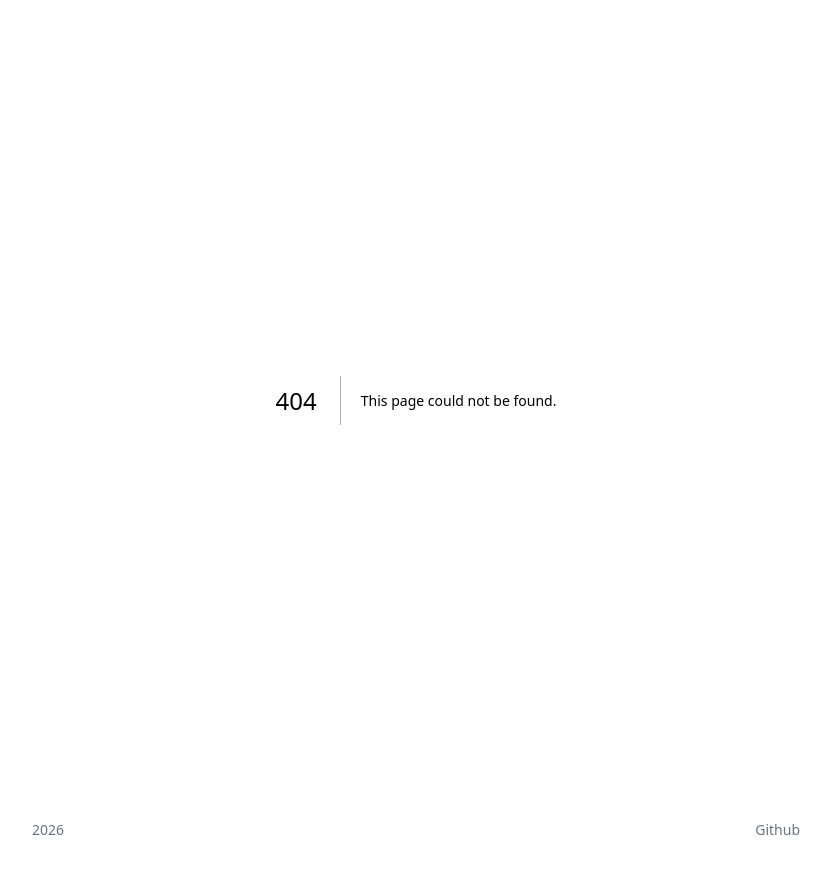
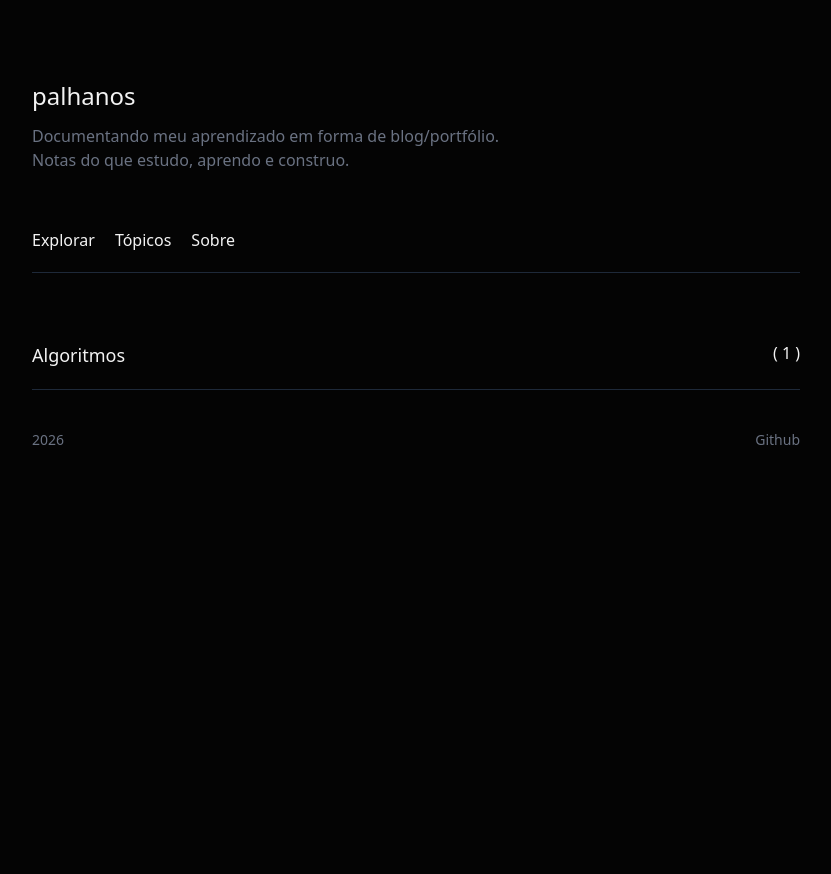
Before and after one commit to paulo-arthur/palhanos, a Next.js app: page /explore in a window 1280 px wide. Before the commit this address had no page. Shown: the top 874 px of the page, without its empty margins (224-1055 px from the left). After the commit the page ends 800 px from the top, so only its background shows below. Built offline with nearby package versions, Linux system fonts and the light colour scheme.

Commit message:
Topics search implementend.

```diff
--- /dev/null
+++ b/src/app/explore/page.js
@@ -0,0 +1,23 @@
+import Menu from "@/components/Menu/Menu";
+import getTopics from "../lib/getTopics";
+import Topic from "@/components/Topic/Topic";
+
+export default function explorePage() {
+    const topics = getTopics();
+    console.log(Object.entries(topics));
+    return (
+        <main className="w-3/5 flex flex-col justify-center">
+            <Menu />
+            {Object.entries(topics).map(([topic, count]) => {
+                return (
+                    <Topic
+                    key={topic}
+                    data = {{
+                        title: topic,
+                        count: count.length
+                    }}/>
+                );
+            })}
+        </main>
+    );
+}
--- /dev/null
+++ b/src/app/explore/topics/[slug]/page.js
@@ -0,0 +1,12 @@
+import { getPostData } from "@/app/lib/getPostData";
+import Menu from "@/components/Menu/Menu";
+
+export default async function TopicPage({params}) {
+    const { slug } = await params;
+
+    return (
+        <main className="w-3/5 flex flex-col justify-center">
+            <Menu />
+        </main>
+    );
+}
--- /dev/null
+++ b/src/app/lib/getTopics.js
@@ -0,0 +1,18 @@
+import { getPostsMetadata } from "./posts";
+
+
+export default function getTopics() {
+    const posts = getPostsMetadata();
+    var topics = {};
+
+    posts.forEach((post) => {
+            post.tags.forEach((tag) => {
+                if (!(tag in topics)) {
+                    topics[tag] = [];
+                }
+                topics[tag].push(post.slug);
+            });
+    });
+
+    return topics;
+}
--- a/src/components/Menu/Menu.jsx
+++ b/src/components/Menu/Menu.jsx
@@ -9,7 +9,7 @@ export default function Menu() {
             <nav className="w-full mt-14 mb-5">
                 <ul className="flex justify-start">
                     <li className="mr-5"><Link className="hover:text-emerald-600" href="/">Explorar</Link></li>
-                    <li className="mr-5"><Link className="hover:text-emerald-600" href="#">Tópicos</Link></li>
+                    <li className="mr-5"><Link className="hover:text-emerald-600" href="/explore">Tópicos</Link></li>
                     <li className="mr-5"><Link className="hover:text-emerald-600" href="/about">Sobre</Link></li>
                 </ul>
             </nav>
--- a/src/components/Publication/Publication.jsx
+++ b/src/components/Publication/Publication.jsx
@@ -1,7 +1,6 @@
 import Link from "next/link";
 
 export default function Publication({data}) {
-    console.log(data)
     return (
         <article className="w-full flex justify-between my-5 pb-5 border-b border-solid border-gray-800">
             <div>
--- /dev/null
+++ b/src/components/Topic/Topic.jsx
@@ -0,0 +1,17 @@
+import Link from "next/link";
+
+export default function Topic({data}) {
+    return (
+        <div className="w-full flex justify-between my-5 pb-5 border-b border-solid border-gray-800">
+                <h1 className="text-base md:text-lg hover:text-emerald-600">
+                    <Link href={`/explore/topics/${data.title}`} className="">
+                        {data.title.charAt(0).toUpperCase() + data.title.slice(1)}
+                    </Link>
+                </h1>
+
+                <h1>
+                    ( {data.count} )
+                </h1>
+        </div>
+    );
+}
```
